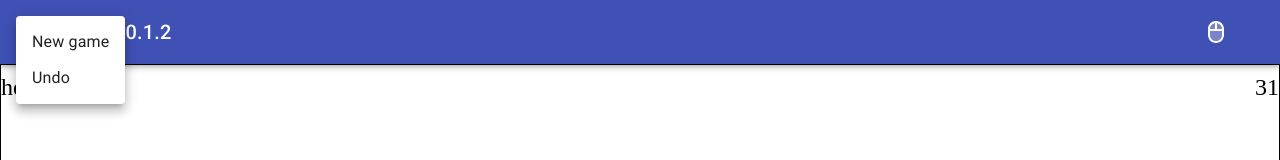
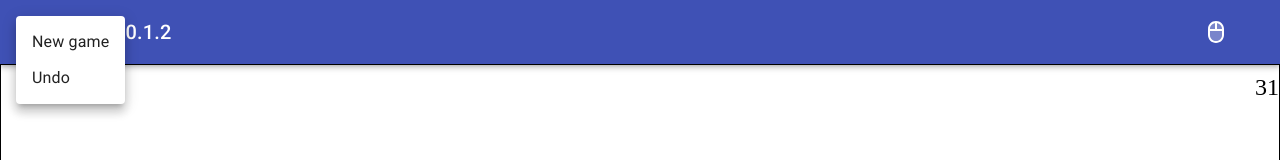
Before and after one commit to mdelarette/hex, a React (Create React App) app: page / in a window 1280 px wide. Both pictures are taken after a click on the button 36 px from the left and 32 px from the top of the page. Shown: the top 160 px of the page. Built offline with nearby package versions, Linux system fonts and the light colour scheme; a web font is replaced by a local one.

Commit message:
handleNewGame

```diff
--- a/src/App.tsx
+++ b/src/App.tsx
@@ -125,48 +125,11 @@ const App: React.FC = () => {
 
 
   useEffect(() => {
-    console.log(deck);
 
-    let flattedDeck = deck.tiles.map(t => {
-      let a = [];
-      for(var i = 0; i<t.quantity; i++) {
-        a.push(t.tile.id);
-      }
-      return a;
-    }).flat();
-
-
-    let shuffledDeck = shuffleArray(flattedDeck);
-
-    console.log("shuffledDeck", shuffledDeck);
-
-    let tile = deck.tiles.find(x => x.tile.id === shuffledDeck[0]);
-    let nextTile = tile ? tile.tile : null;
-
-    var newMessages = new Map([
-      [ "name", `${name} - ${version}` ],
-      [ "remainingTiles", `${shuffledDeck.length}` ]
-    ]);
-
-    console.log("initial messages", newMessages);
-
-    setNextTile(nextTile);
-    setMessages(newMessages);
-    setRemainingTiles(shuffledDeck);
+    handleNewGame();
 
   }, []);
 
-
-//   useEffect(() => {
-//     var isMobile = navigator.userAgent.toLowerCase().match(/mobile/i);
-
-//     if (isMobile) {
-//       console.log('isMobile', true);
-//     } else {
-//       console.log('isMobile', false);
-//     }
-//     console.log('maxTouchPoints ?', navigator.maxTouchPoints);
-// }, []);
 
 
 const handleCtrlZ = () => {
@@ -193,36 +156,42 @@ const handleCtrlZ = () => {
   }
 }
 
-// useEffect(() => {
+const handleNewGame = () => {
 
-//   document.addEventListener('keyup', (e) => {
-//     console.log("keyup", e);
-//     // Canceling last round
-//     if(e.key === 'z' && e.ctrlKey)
-//     {
+  console.log("handleNewGame");
 
-//       handleCtrlZ();
-//     }
+  console.log(deck);
 
-//   });
-// }, [handleCtrlZ]);
+  let flattedDeck = deck.tiles.map(t => {
+    let a = [];
+    for(var i = 0; i<t.quantity; i++) {
+      a.push(t.tile.id);
+    }
+    return a;
+  }).flat();
+
+
+  let shuffledDeck = shuffleArray(flattedDeck);
+
+  console.log("shuffledDeck", shuffledDeck);
+
+  let tile = deck.tiles.find(x => x.tile.id === shuffledDeck[0]);
+  let nextTile = tile ? tile.tile : null;
+
+
+  setNextTile(nextTile);
+  setPlayfield({tiles: []});
+  setRemainingTiles(shuffledDeck);
+}
 
 
 useEffect(() => {
-
   var newMessages = new Map([
     [ "name", `${name} - ${version}` ],
     [ "remainingTiles", `${remainingTiles.length}` ]
   ]);
-
-  // var newMessages = new Map(messages as Map<string, string>);
-  // newMessages.set("remainingTiles", `${remainingTiles.length}`);
-
-
   setMessages(newMessages);
 }, [remainingTiles.length]);
-
-
 
 
 
@@ -361,24 +330,12 @@ const handleKeyUp = (event:React.KeyboardEvent<HTMLElement>) => {
   return (
     <React.Fragment>
       <div className={classes.root} onKeyUp={handleKeyUp} tabIndex={0}>
-        <AppBar id={"topBar"} position="static">
+        <AppBar id={"topBar"} position="static" >
           <Toolbar>
 
-            <div>
             <IconButton edge="start" className={classes.menuButton} color="inherit" aria-label="menu" onClick={handleClickMenu}>
               <MenuIcon />
             </IconButton>
-              <Menu
-                id="simple-menu"
-                anchorEl={anchorEl}
-                keepMounted
-                open={Boolean(anchorEl)}
-                onClose={handleCloseMenu}
-              >
-                <MenuItem onClick={handleCloseMenu}>New game</MenuItem>
-                <MenuItem onClick={handleCloseMenu}>Undo</MenuItem>
-              </Menu>
-          </div>
 
             <Typography variant="h6" className={classes.title}>
             {`${name} - ${version}`}
@@ -400,6 +357,17 @@ const handleKeyUp = (event:React.KeyboardEvent<HTMLElement>) => {
 
           </Toolbar>
         </AppBar>
+
+        <Menu
+                id="simple-menu"
+                anchorEl={anchorEl}
+                keepMounted
+                open={Boolean(anchorEl)}
+                onClose={handleCloseMenu}
+              >
+                <MenuItem onClick={() => {handleCloseMenu(); handleNewGame();}}>New game</MenuItem>
+                <MenuItem onClick={() => {handleCloseMenu(); handleCtrlZ();}}>Undo</MenuItem>
+        </Menu>
 
 
         {width && height && (
--- a/src/components/MessagesCanvas.tsx
+++ b/src/components/MessagesCanvas.tsx
@@ -39,7 +39,7 @@ const MessagesCanvas: React.FC<{width:number, height:number, messages: Map<strin
 
             if(name)
             {
-                context.fillText(name, 0, 30);
+                // context.fillText(name, 0, 30);
             }
             if(remainingTiles)
             {
```
Also changed, not shown: 1 other file (tests, documents, lock files or other folders).
